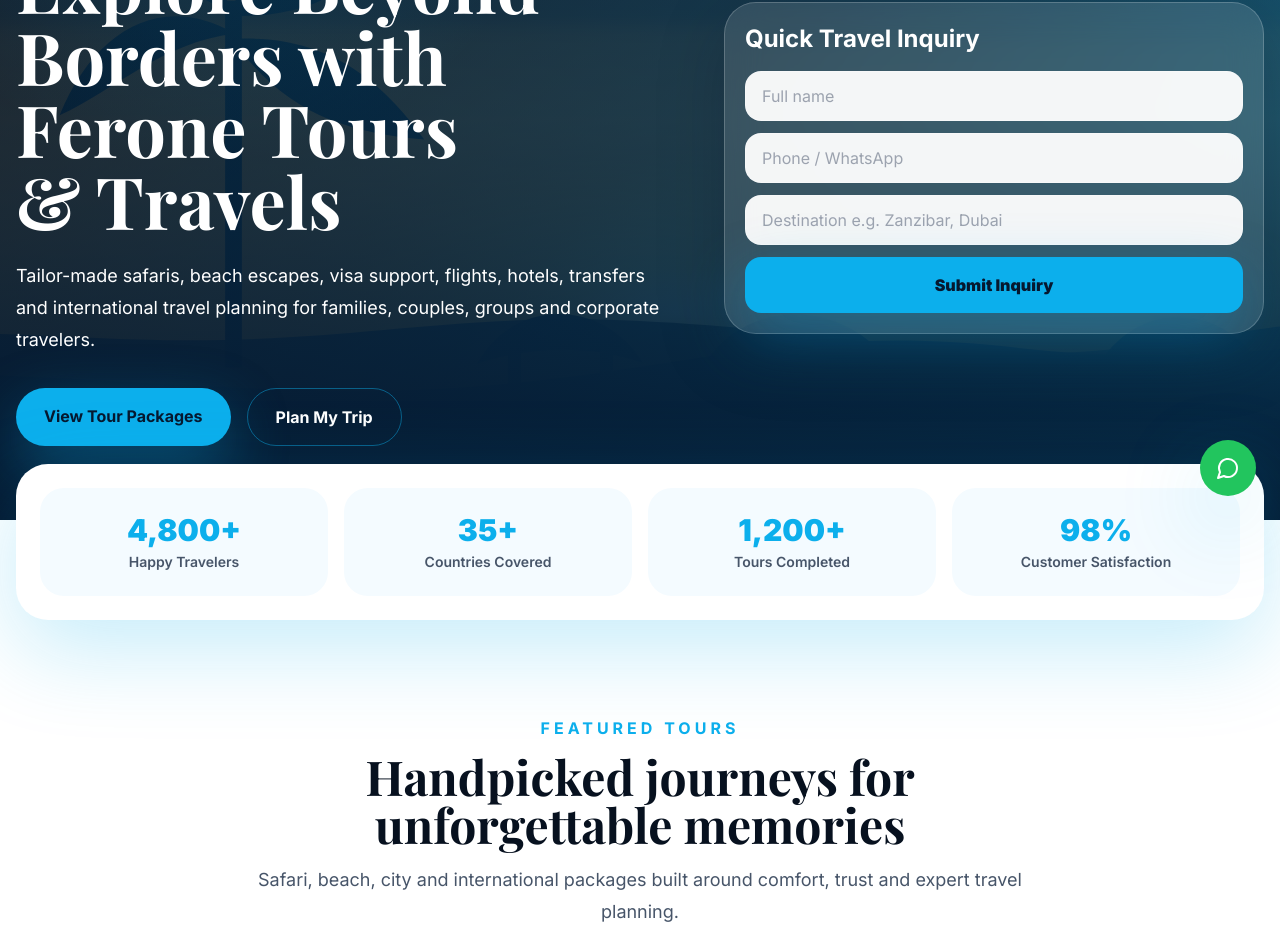
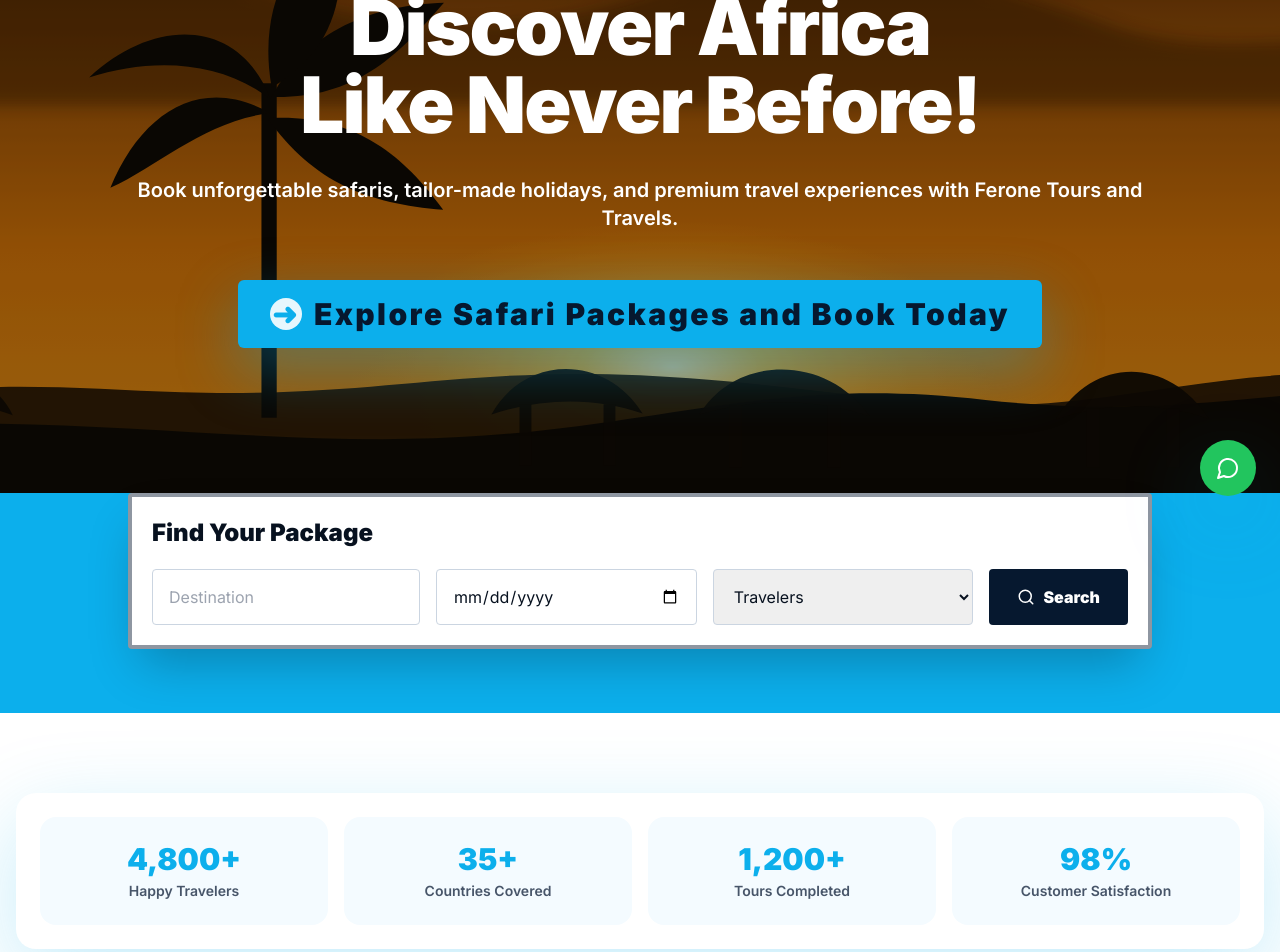
Before and after one commit to Ngovoze/ferone-tours-travels, a Next.js app: page / in a window 1280 px wide. Shown: the part 280-1232 px from the top of the page. Built offline with nearby package versions, Linux system fonts and the light colour scheme; no server answers; a web font is replaced by a local one.

Commit message:
style: rebuild homepage hero closer to safari reference

```diff
--- a/app/page.tsx
+++ b/app/page.tsx
@@ -1,42 +1,65 @@
-import { ArrowRight, Globe2, Plane, ShieldCheck, Sparkles, Star, Users, MapPin, CalendarDays } from "lucide-react";
+import { ArrowRight, CalendarDays, Globe2, MapPin, Plane, Search, ShieldCheck, Star, Users } from "lucide-react";
 import { tours, destinations, services, posts, testimonials } from "@/lib/data";
 import { TourCard } from "@/components/shared/tour-card";
 import { DestinationCard } from "@/components/shared/destination-card";
 import { SectionHeading } from "@/components/shared/section-heading";
-import { InquiryForm } from "@/components/forms/inquiry-form";
+
+const stats = [
+  ["Happy Travelers", "4,800+"],
+  ["Countries Covered", "35+"],
+  ["Tours Completed", "1,200+"],
+  ["Customer Satisfaction", "98%"]
+];
 
 export default function HomePage() {
   return (
     <>
-      <section className="relative min-h-screen overflow-hidden premium-gradient text-white">
-        <div className="absolute inset-0 opacity-25 bg-[url('/images/hero/hero-safari.svg')] bg-cover bg-center" />
-        <div className="absolute inset-0 bg-gradient-to-b from-luxury-navy/20 via-luxury-navy/40 to-luxury-navy" />
-        <div className="container relative z-10 flex min-h-screen items-center pt-24">
-          <div className="grid gap-12 lg:grid-cols-[1.1fr_.9fr] lg:items-center">
-            <div>
-              <p className="mb-5 inline-flex items-center gap-2 rounded-full border border-luxury-ocean/35 bg-luxury-ocean/15 px-4 py-2 text-sm font-semibold text-white backdrop-blur"><Sparkles size={16}/> Premium Travel Experiences</p>
-              <h1 className="font-display text-5xl font-bold leading-tight text-balance md:text-7xl">Explore Beyond Borders with Ferone Tours & Travels</h1>
-              <p className="mt-6 max-w-2xl text-lg leading-8 text-white/82">Tailor-made safaris, beach escapes, visa support, flights, hotels, transfers and international travel planning for families, couples, groups and corporate travelers.</p>
-              <div className="mt-8 flex flex-col gap-4 sm:flex-row">
-                <a href="/tours-safaris" className="rounded-full bg-luxury-ocean px-7 py-4 font-bold text-luxury-navy shadow-brand transition hover:scale-[1.02] hover:bg-white">View Tour Packages</a>
-                <a href="/contact" className="rounded-full border border-luxury-ocean/45 px-7 py-4 font-bold text-white transition hover:bg-luxury-ocean hover:text-luxury-navy">Plan My Trip</a>
-              </div>
-            </div>
-            <div className="glass rounded-[2rem] p-5 shadow-glass">
-              <h2 className="mb-4 text-2xl font-bold">Quick Travel Inquiry</h2>
-              <InquiryForm compact />
-            </div>
+      <section className="relative mt-[107px] min-h-[730px] overflow-hidden bg-luxury-navy text-white">
+        <div className="absolute inset-0 bg-[url('/images/hero/hero-safari.svg')] bg-cover bg-center" />
+        <div className="absolute inset-0 bg-black/20" />
+        <div className="container relative z-10 flex min-h-[730px] items-center justify-center pb-28 pt-16 text-center">
+          <div className="mx-auto max-w-5xl">
+            <h1 className="text-balance text-5xl font-black leading-tight tracking-tight md:text-7xl lg:text-[78px]">
+              Discover Africa Like Never Before!
+            </h1>
+            <p className="mx-auto mt-8 max-w-5xl text-lg font-semibold leading-8 text-white md:text-xl">
+              Book unforgettable safaris, tailor-made holidays, and premium travel experiences with Ferone Tours and Travels.
+            </p>
+            <a href="/tours-safaris" className="mt-12 inline-flex items-center gap-3 rounded-md bg-luxury-ocean px-8 py-4 text-2xl font-black tracking-[.08em] text-luxury-navy shadow-brand transition hover:-translate-y-1 hover:bg-white md:text-3xl">
+              <span className="flex h-8 w-8 items-center justify-center rounded-full bg-white/90 text-luxury-ocean">➜</span>
+              Explore Safari Packages and Book Today
+            </a>
           </div>
         </div>
       </section>
 
-      <section className="-mt-14 relative z-20 container">
-        <div className="grid gap-4 rounded-[2rem] bg-white p-6 shadow-luxury md:grid-cols-4">
-          {[['Happy Travelers','4,800+'],['Countries Covered','35+'],['Tours Completed','1,200+'],['Customer Satisfaction','98%']].map(([label,value])=><div key={label} className="rounded-3xl bg-luxury-sand p-6 text-center"><p className="text-3xl font-black text-luxury-ocean">{value}</p><p className="mt-1 text-sm font-semibold text-slate-600">{label}</p></div>)}
+      <section className="relative -mt-16 z-20 bg-luxury-ocean pb-16 pt-0">
+        <div className="container">
+          <form action="/api/inquiry" method="post" className="mx-auto max-w-5xl rounded border-4 border-luxury-navy/45 bg-white p-4 shadow-2xl md:p-5">
+            <h2 className="mb-5 text-2xl font-black text-luxury-ink">Find Your Package</h2>
+            <div className="grid gap-4 md:grid-cols-[1fr_1fr_1fr_auto]">
+              <input name="destination" required placeholder="Destination" className="h-14 rounded border border-slate-300 px-4 text-luxury-ink outline-none focus:border-luxury-ocean" />
+              <input name="travelDate" type="date" className="h-14 rounded border border-slate-300 px-4 text-luxury-ink outline-none focus:border-luxury-ocean" />
+              <select name="travelers" className="h-14 rounded border border-slate-300 px-4 text-luxury-ink outline-none focus:border-luxury-ocean">
+                <option>Travelers</option>
+                <option>1 Traveler</option>
+                <option>2 Travelers</option>
+                <option>Family or Group</option>
+                <option>Corporate Team</option>
+              </select>
+              <button className="inline-flex h-14 items-center justify-center gap-2 rounded bg-luxury-navy px-7 font-black text-white transition hover:bg-luxury-ocean hover:text-luxury-navy"><Search size={18}/> Search</button>
+            </div>
+          </form>
         </div>
       </section>
 
-      <section className="container py-24">
+      <section className="container py-20">
+        <div className="grid gap-4 rounded-[1.25rem] bg-white p-6 shadow-luxury md:grid-cols-4">
+          {stats.map(([label,value])=><div key={label} className="rounded-2xl bg-luxury-sand p-6 text-center"><p className="text-3xl font-black text-luxury-ocean">{value}</p><p className="mt-1 text-sm font-semibold text-slate-600">{label}</p></div>)}
+        </div>
+      </section>
+
+      <section className="container pb-24">
         <SectionHeading eyebrow="Featured tours" title="Handpicked journeys for unforgettable memories" text="Safari, beach, city and international packages built around comfort, trust and expert travel planning." />
         <div className="mt-10 grid gap-6 md:grid-cols-2 lg:grid-cols-3">{tours.slice(0,6).map((tour)=><TourCard key={tour.title} tour={tour}/>)}</div>
       </section>
@@ -51,7 +74,7 @@
       <section className="container py-24">
         <div className="grid gap-10 lg:grid-cols-[.9fr_1.1fr] lg:items-center">
           <div><p className="font-bold uppercase tracking-[.25em] text-luxury-ocean">Why choose Ferone</p><h2 className="mt-3 font-display text-4xl font-bold md:text-5xl">Travel planning with airline-level precision and safari-level adventure.</h2><p className="mt-5 text-lg leading-8 text-slate-600">Ferone brings consultation, documentation support, booking coordination and destination expertise together in one premium travel experience.</p></div>
-          <div className="grid gap-5 sm:grid-cols-2">{[{icon:ShieldCheck,title:'Trusted guidance'},{icon:Plane,title:'Flights & logistics'},{icon:Globe2,title:'International planning'},{icon:Users,title:'Groups & corporate'}].map((item)=>{const Icon=item.icon;return <div key={item.title} className="rounded-[1.5rem] border bg-white p-6 shadow-sm transition hover:-translate-y-1 hover:shadow-brand"><Icon className="mb-4 text-luxury-ocean"/><h3 className="text-xl font-bold">{item.title}</h3><p className="mt-2 text-slate-600">Professional support from inquiry to return.</p></div>})}</div>
+          <div className="grid gap-5 sm:grid-cols-2">{[{icon:ShieldCheck,title:'Trusted guidance'},{icon:Plane,title:'Flights and logistics'},{icon:Globe2,title:'International planning'},{icon:Users,title:'Groups and corporate'}].map((item)=>{const Icon=item.icon;return <div key={item.title} className="rounded-[1.5rem] border bg-white p-6 shadow-sm transition hover:-translate-y-1 hover:shadow-brand"><Icon className="mb-4 text-luxury-ocean"/><h3 className="text-xl font-bold">{item.title}</h3><p className="mt-2 text-slate-600">Professional support from inquiry to return.</p></div>})}</div>
         </div>
       </section>
 
```
